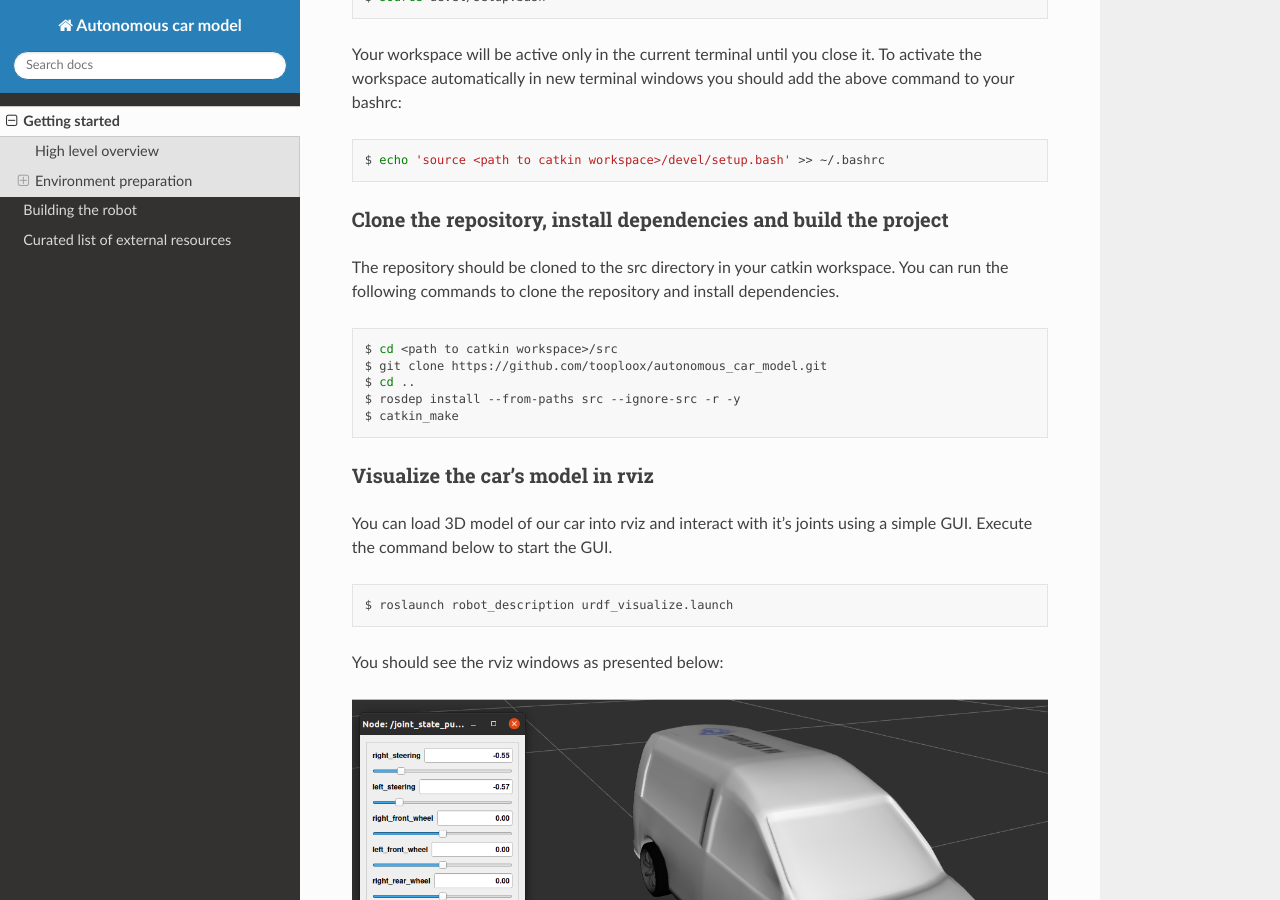
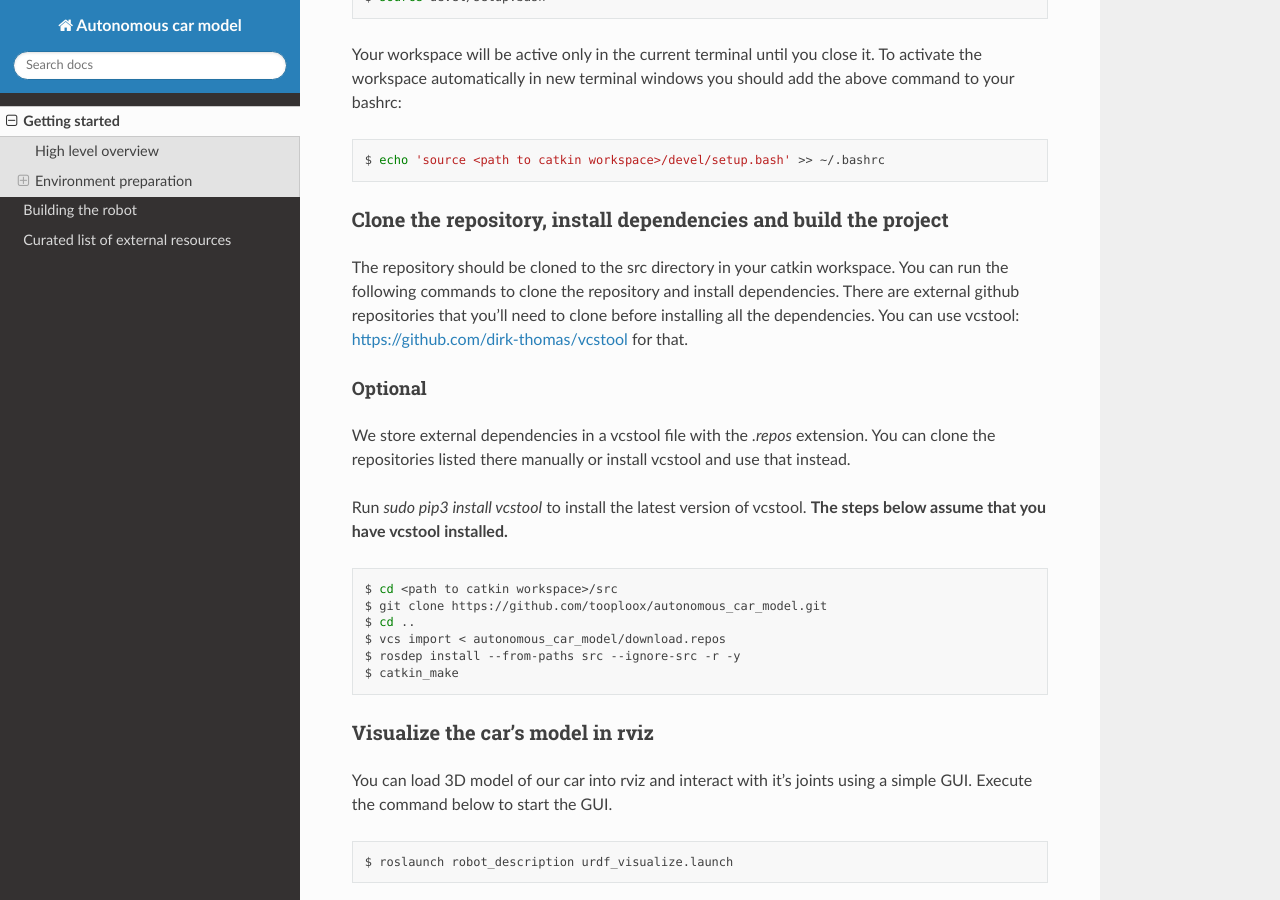
Before and after one commit to tooploox/autonomous_car_model, a Sphinx documentation site: the page built from docs/source/getting_started.rst, in a window 1280 px wide and 900 px high, scrolled down 2387 px. Built offline with Sphinx 7.4.7 and the Read the Docs theme 2.0.0, drawn with Linux system fonts in a browser that asks for light colours; formulas are drawn with MathJax 3.

Commit message:
Adding vcstool file, updating readme

```diff
--- a/docs/source/getting_started.rst
+++ b/docs/source/getting_started.rst
@@ -73,13 +73,20 @@ Your workspace will be active only in the current terminal until you close it. T
 
 Clone the repository, install dependencies and build the project
 ----------------------------------------------------------------
-The repository should be cloned to the src directory in your catkin workspace. You can run the following commands to clone the repository and install dependencies.
+The repository should be cloned to the src directory in your catkin workspace. You can run the following commands to clone the repository and install dependencies. There are external github repositories that you'll need to clone before installing all the dependencies. You can use vcstool: https://github.com/dirk-thomas/vcstool for that.
+
+Optional
+~~~~~~~~
+We store external dependencies in a vcstool file with the *.repos* extension. You can clone the repositories listed there manually or install vcstool and use that instead.
+
+Run `sudo pip3 install vcstool` to install the latest version of vcstool. **The steps below assume that you have vcstool installed.**
 
 .. code-block:: bash
 
     $ cd <path to catkin workspace>/src
     $ git clone https://github.com/tooploox/autonomous_car_model.git
     $ cd ..
+    $ vcs import < autonomous_car_model/download.repos
     $ rosdep install --from-paths src --ignore-src -r -y
     $ catkin_make
 
```
Also changed, not shown: README.md (+6 -0 lines), docs/source/images/overview_doc.JPG, 2 other files.
